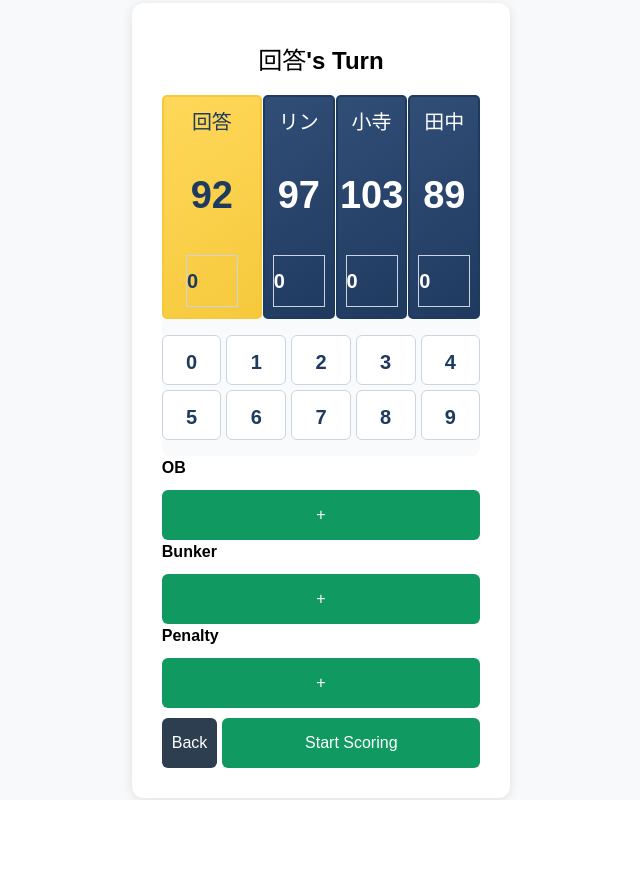
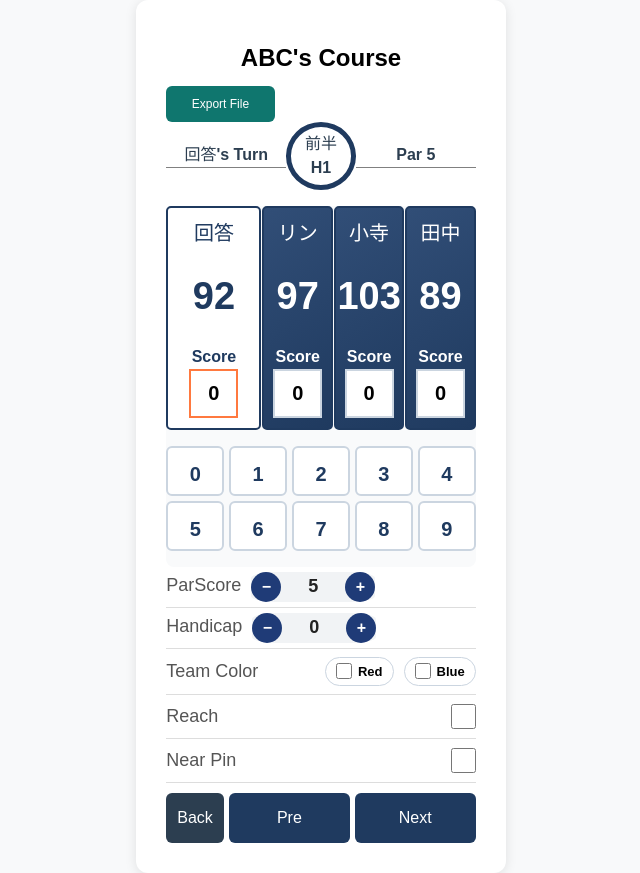
Before and after one commit to HoangAnMSc/Golf-Score-Calculator, a React (Vite) app in the folder frontend/: page /score in a window 1280 px wide. Shown: the whole page, without its empty margins (319-959 px from the left). Before the commit the page ends 800 px from the top, so only its background shows below. Built offline with nearby package versions, Linux system fonts and the light colour scheme.

Commit message:
Scoreのページの作成をしました。

```diff
--- a/frontend/src/App.css
+++ b/frontend/src/App.css
@@ -73,16 +73,15 @@ body {
   width: 100%;
   height: 50px;
   padding: 10px;
-  background-color: #109a62;
+  background-color: #1f3a5f;
   color: white;
-  border: none;
   border-radius: 6px;
   font-size: 16px;
   cursor: pointer;
 }
 
 .form_container button:hover {
-  background-color: #0d8755;
+  background-color: #ff793f;
 }
 
 /* Rule Setting Page ======================================================================*/
@@ -169,11 +168,27 @@ body {
 
 /* Score Page ======================================================================*/
 .hole-wapper {
+  display: flex;
   text-align: center;
+  justify-content: center;
   font-weight: bold;
   margin-bottom: 16px;
   font-family: "Baloo 2", Arial, sans-serif;
   color: #2c3e50;
+}
+
+.hole-wapper h4{
+  border-bottom: 1px solid gray;
+  width: 40%;
+}
+
+.hole-wapper .hole-content{
+  display: flex;
+  flex-direction: column;
+  width: 20%;
+  justify-content: center;
+  border: 5px solid #1f3a5f;
+  border-radius: 100%;
 }
 
 .score-control {
@@ -191,6 +206,7 @@ body {
 }
 
 .player-tab {
+  position: relative;
   display: flex;
   min-width: 15%;
   height: 200px;
@@ -213,9 +229,29 @@ body {
 
 .player-tab.active {
   width: 40%;
-  background: linear-gradient(145deg, #ffd85a, #f6c93c);
-  border-color: #f6c93c;
+  background: white;
   color: #1f3a5f;
+}
+
+.team-badge {
+  padding: 2px 10px;
+  font-size: 12px;
+  font-weight: 700;
+  line-height: 1;
+  border: 1px solid transparent;
+  white-space: nowrap;
+}
+
+.team-badge.team-red {
+  background: #fee2e2;
+  color: #b91c1c;
+  border-color: #ef4444;
+}
+
+.team-badge.team-blue {
+  background: #dbeafe;
+  color: #1d4ed8;
+  border-color: #3b82f6;
 }
 
 .player-name {
@@ -232,16 +268,27 @@ body {
   display: flex;
   font-size: 20px;
   font-weight: 700;
-  width: 50px;
-  height: 50px;
-  border: 1px solid #cbd5e0;
-  text-align: center;
+  width: 45px;
+  height: 45px;
+  border: 2px solid #cbd5e0;
+  color: black;
+  background-color: white;
   align-items: center;
+  justify-content: center;
+}
+
+.score-box.selected{
+  border-color: #ff793f;
 }
 
 .player-inputs {
   display: flex;
-  gap: 10px;
+  flex-direction: column;
+  text-align: center;
+}
+
+.player-inputs span{
+  font-weight: 600;
 }
 
 .numpad {
@@ -261,12 +308,135 @@ body {
   background-color: white;
   color: #1f3a5f;
   font-weight: 600;
-  border: 1px solid #cbd5e0;
+  border: 2px solid #cbd5e0;
   transition: all 0.2s ease;
 }
 
 .numpad button:hover {
-  background-color: #f6c93c;
+  background-color: white;
   color: #1f3a5f;
-  border-color: #f6c93c;
+  border: 2px solid #ff793f;
+  /* border-color: #ff793f; */
 }
+
+.counter-row {
+  display: flex;
+  justify-content: left;
+  padding: 5px 0;
+  gap: 10px;
+  border-bottom: 1px solid #ddd;
+}
+
+.counter-label {
+  font-size: 18px;
+  color: #555;
+}
+
+.counter-box {
+  display: flex;
+  align-items: center;
+  background: #f1f3f5;
+  border-radius: 20%;
+  gap: 16px;
+}
+
+.form_container .circle-btn {
+  display: flex;
+  width: 30px;
+  height: 30px;
+  border-radius:100%;
+  cursor: pointer;
+  background: #1f3b77;
+  font-weight: 700;
+  font-size: 16px;
+  justify-content: center;
+  align-items: center;
+  margin: 0;
+}
+
+.circle-btn:active {
+  transform: scale(0.96);
+}
+
+.counter-value {
+  min-width: 32px;
+  text-align: center;
+  font-size: 18px;
+  font-weight: 800;
+  color: #222;
+}
+
+.checkbox-row {
+  display: flex;
+  align-items: center;
+  padding: 8px 0;
+  border-bottom: 1px solid #ddd;
+  gap: 12px;
+}
+
+.checkbox-label {
+  flex: 1;
+  font-size: 18px;
+  color: #555;
+}
+
+.checkbox-cell {
+  width: 28px;
+  display: flex;
+  justify-content: flex-end;
+}
+
+.form_container input[type="checkbox"] {
+  width: 25px;
+  height: 25px;
+  margin: 0;
+  accent-color: #ff793f;
+  vertical-align: middle;
+}
+
+.form_container .export_btn {
+  background-color: #0f766e;
+  font-size: 12px;
+  width: 35%;
+  height: auto;
+  white-space: nowrap;
+  margin: 0;
+}
+
+.form_container .export_btn:hover {
+  background-color: #115e59;
+}
+
+.checkbox-pair {
+  display: flex;
+  gap: 10px;
+}
+
+.checkbox-pair .tag {
+  display: inline-flex;
+  align-items: center;
+  gap: 6px;
+  padding: 4px 10px;
+  border: 1px solid #cbd5e0;
+  border-radius: 999px;
+  background: #fff;
+  font-size: 13px;
+  cursor: pointer;
+  user-select: none;
+}
+
+.checkbox-pair .tag input {
+  width: 16px;
+  height: 16px;
+  margin: 0;
+}
+
+.checkbox-pair .tag.active.red {
+  border-color: #ef4444;
+  background: #fee2e2;
+}
+
+.checkbox-pair .tag.active.blue {
+  border-color: #3b82f6;
+  background: #dbeafe;
+}
--- a/frontend/src/pages/rule.jsx
+++ b/frontend/src/pages/rule.jsx
@@ -103,7 +103,7 @@ function Rule() {
         </div>
 
         <div className="nav_bar">
-          <button id="back_btn" type="button" onClick={() => navigate(-1)}>
+          <button id="back_btn" type="button" onClick={() => navigate("/")}>
             Back
           </button>
           <button type="submit">Start Scoring</button>
--- a/frontend/src/pages/score.jsx
+++ b/frontend/src/pages/score.jsx
@@ -9,7 +9,17 @@ const total_score = ["92", "97", "103", "89"];
 const Score = () => {
   const navigate = useNavigate();
   const [activePlayerIdx, setActivePlayerIdx] = useState(0);
-  const [scores, setScores] = useState(players.map(() => ({ score: "" })));
+  const [par, setPar] = useState(5);
+  const [scores, setScores] = useState(
+    players.map(() => ({
+      score: "",
+      handicap: 0,
+      reach: false,
+      nearPin: false,
+      teamColor: "",
+    }))
+  );
+
   const [selectedField, setSelectedField] = useState("score");
 
   const handleNumberClick = (num) => {
@@ -23,25 +33,81 @@ const Score = () => {
   const player = players[activePlayerIdx];
   const playerData = scores[activePlayerIdx];
 
+  // Export current scoreboard to a JSON file
+  const handleExport = () => {
+    const rows = players.map((name, i) => ({
+      player: name,
+      totalScore: Number(total_score[i]),
+      score: Number(scores[i].score || 0),
+      handicap: Number(scores[i].handicap || 0),
+      reach: !!scores[i].reach,
+      nearPin: !!scores[i].nearPin,
+    }));
+
+    const payload = {
+      course: "ABC's Course",
+      hole: "H1",
+      par,
+      activePlayerIndex: activePlayerIdx,
+      activePlayer: players[activePlayerIdx],
+      exportedAt: new Date().toISOString(),
+      rows,
+    };
+
+    const blob = new Blob([JSON.stringify(payload, null, 2)], {
+      type: "application/json",
+    });
+    const url = URL.createObjectURL(blob);
+    const a = document.createElement("a");
+    a.href = url;
+    a.download = `scorecard_${new Date()
+      .toISOString()
+      .slice(0, 19)
+      .replace(/[:T]/g, "-")}.json`;
+    document.body.appendChild(a);
+    a.click();
+    a.remove();
+    URL.revokeObjectURL(url);
+  };
+
   return (
     <div className="container">
       <div className="form_container">
-        <h3>{player}'s Turn</h3>
-        <div className="hole-wapper"></div>
+        <h3>ABC's Course</h3>
+        <button type="button" className="export_btn" onClick={handleExport}>
+          Export File
+        </button>
+        <div className="hole-wapper">
+          <h4>{player}'s Turn</h4>
+          <div className="hole-content">
+            <span>前半</span>
+            <span>H1</span>
+          </div>
+          <h4>Par {par}</h4>
+        </div>
 
         <div className="score-control">
           <div className="player-map">
-            {players.map((name, idx) => (
+            {players.map((name, idx) => {
+              const isActive = idx === activePlayerIdx;
+              const color = scores[idx].teamColor;
+              return (
                 <div
                   key={idx}
-                className={`player-tab ${
-                  idx === activePlayerIdx ? "active" : ""
-                }`}
+                  className={`player-tab ${isActive ? "active" : ""}`}
                   onClick={() => setActivePlayerIdx(idx)}
                 >
                   <div className="player-name">{name}</div>
                   <div className="total_score">{total_score[idx]}</div>
+                  {/* Badge Team */}
+                  {color && (
+                    <span className={`team-badge team-${color}`}>
+                      {color === "red" ? "Red" : "Blue"}
+                    </span>
+                  )}
+
                   <div className="player-inputs">
+                    <span>Score</span>
                     <div
                       className={`score-box ${
                         selectedField === "score" && activePlayerIdx === idx
@@ -58,7 +124,8 @@ const Score = () => {
                     </div>
                   </div>
                 </div>
-            ))}
+              );
+            })}
           </div>
 
           <div className="numpad">
@@ -70,59 +137,174 @@ const Score = () => {
           </div>
         </div>
 
-        <div className="details">
-          <div className="detail-row">
-            <label>OB</label>
+        {/* Par row */}
+        <div className="counter-row">
+          <div className="counter-label">ParScore</div>
+          <div className="counter-box">
             <button
-              onClick={() =>
-                setScores((prev) => {
-                  const updated = [...prev];
-                  updated[activePlayerIdx].ob += 1;
-                  return updated;
-                })
-              }
+              type="button"
+              className="circle-btn"
+              onClick={() => setPar((p) => Math.max(3, p - 1))}
+              aria-label="Decrease Par"
+            >
+              −
+            </button>
+
+            <div className="counter-value">{par}</div>
+
+            <button
+              type="button"
+              className="circle-btn"
+              onClick={() => setPar((p) => Math.min(7, p + 1))}
+              aria-label="Increase Par"
             >
               +
             </button>
-            <span>{playerData.ob}</span>
           </div>
-          <div className="detail-row">
-            <label>Bunker</label>
+        </div>
+
+        {/* Handicap row */}
+        <div className="counter-row">
+          <div className="counter-label">Handicap</div>
+
+          <div className="counter-box">
             <button
+              type="button"
+              className="circle-btn"
               onClick={() =>
                 setScores((prev) => {
-                  const updated = [...prev];
-                  updated[activePlayerIdx].bunker += 1;
-                  return updated;
+                  const next = [...prev];
+                  next[activePlayerIdx].handicap = Math.max(
+                    0,
+                    (Number(next[activePlayerIdx].handicap) || 0) - 1
+                  );
+                  return next;
                 })
               }
+              aria-label="Decrease handicap"
+            >
+              −
+            </button>
+
+            <div className="counter-value">
+              {Number(playerData.handicap || 0)}
+            </div>
+
+            <button
+              type="button"
+              className="circle-btn"
+              onClick={() =>
+                setScores((prev) => {
+                  const next = [...prev];
+                  next[activePlayerIdx].handicap = Math.min(
+                    36,
+                    (Number(next[activePlayerIdx].handicap) || 0) + 1
+                  );
+                  return next;
+                })
+              }
+              aria-label="Increase handicap"
             >
               +
             </button>
-            <span>{playerData.bunker}</span>
           </div>
-          <div className="detail-row">
-            <label>Penalty</label>
-            <button
-              onClick={() =>
+        </div>
+
+        {/* Team row */}
+        <div className="checkbox-row">
+          <div className="checkbox-label">Team Color</div>
+          <div
+            className="checkbox-cell checkbox-pair"
+            onClick={(e) => e.stopPropagation()}
+          >
+            <label
+              className={`tag ${
+                scores[activePlayerIdx].teamColor === "red" ? "active red" : ""
+              }`}
+            >
+              <input
+                type="checkbox"
+                checked={scores[activePlayerIdx].teamColor === "red"}
+                onChange={(e) =>
                   setScores((prev) => {
-                  const updated = [...prev];
-                  updated[activePlayerIdx].penalty += 1;
-                  return updated;
+                    const next = [...prev];
+                    next[activePlayerIdx].teamColor = e.target.checked
+                      ? "red"
+                      : "";
+                    return next;
                   })
                 }
+              />
+              Red
+            </label>
+
+            <label
+              className={`tag ${
+                scores[activePlayerIdx].teamColor === "blue"
+                  ? "active blue"
+                  : ""
+              }`}
             >
-              +
-            </button>
-            <span>{playerData.penalty}</span>
+              <input
+                type="checkbox"
+                checked={scores[activePlayerIdx].teamColor === "blue"}
+                onChange={(e) =>
+                  setScores((prev) => {
+                    const next = [...prev];
+                    next[activePlayerIdx].teamColor = e.target.checked
+                      ? "blue"
+                      : "";
+                    return next;
+                  })
+                }
+              />
+              Blue
+            </label>
+          </div>
+        </div>
+
+        {/* Reach row */}
+        <div className="checkbox-row">
+          <div className="checkbox-label">Reach</div>
+          <div className="checkbox-cell">
+            <input
+              type="checkbox"
+              checked={!!scores[activePlayerIdx].reach}
+              onChange={(e) =>
+                setScores((prev) => {
+                  const next = [...prev];
+                  next[activePlayerIdx].reach = e.target.checked;
+                  return next;
+                })
+              }
+            />
+          </div>
+        </div>
+
+        {/* Near Pin row */}
+        <div className="checkbox-row">
+          <div className="checkbox-label">Near Pin</div>
+          <div className="checkbox-cell">
+            <input
+              type="checkbox"
+              checked={!!scores[activePlayerIdx].nearPin}
+              onChange={(e) =>
+                setScores((prev) => {
+                  const next = [...prev];
+                  next[activePlayerIdx].nearPin = e.target.checked;
+                  return next;
+                })
+              }
+            />
           </div>
         </div>
 
         <div className="nav_bar">
-          <button id="back_btn" type="button" onClick={() => navigate(-1)}>
+          <button id="back_btn" type="button" onClick={() => navigate("/rule")}>
             Back
           </button>
-          <button type="submit">Start Scoring</button>
+          <button type="preBtn">Pre</button>
+          <button type="nextBtn">Next</button>
         </div>
       </div>
     </div>
```
Lines whose indentation alone changed are shown as unchanged.
